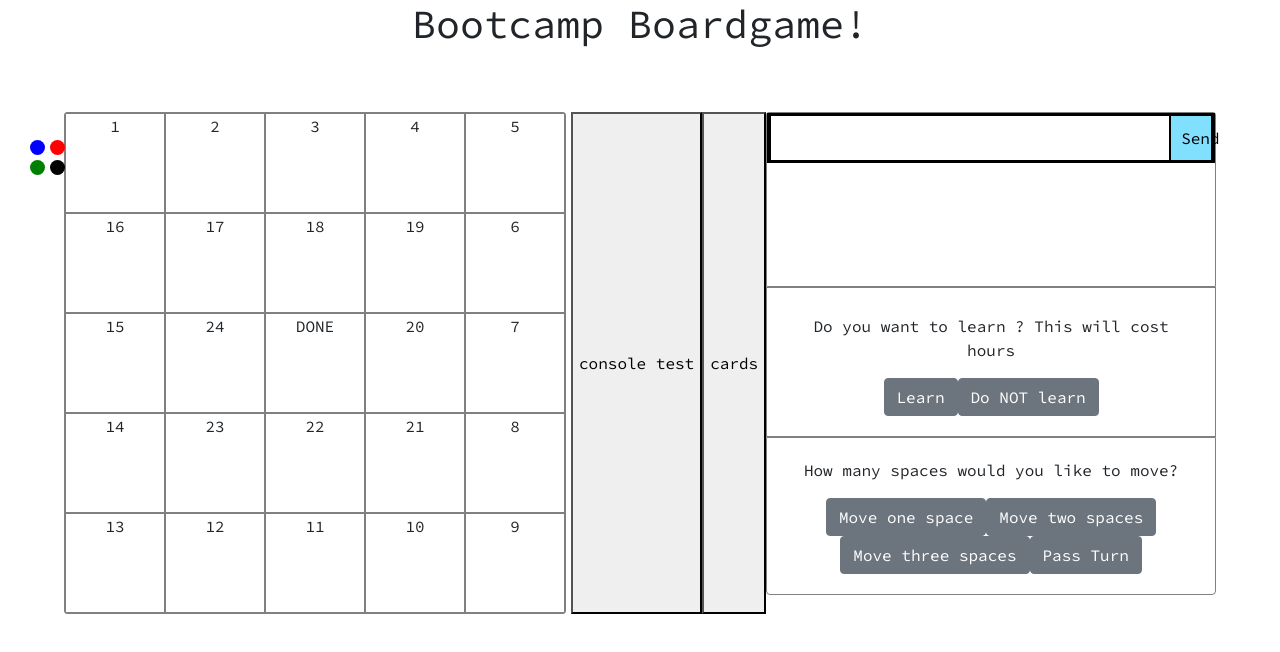
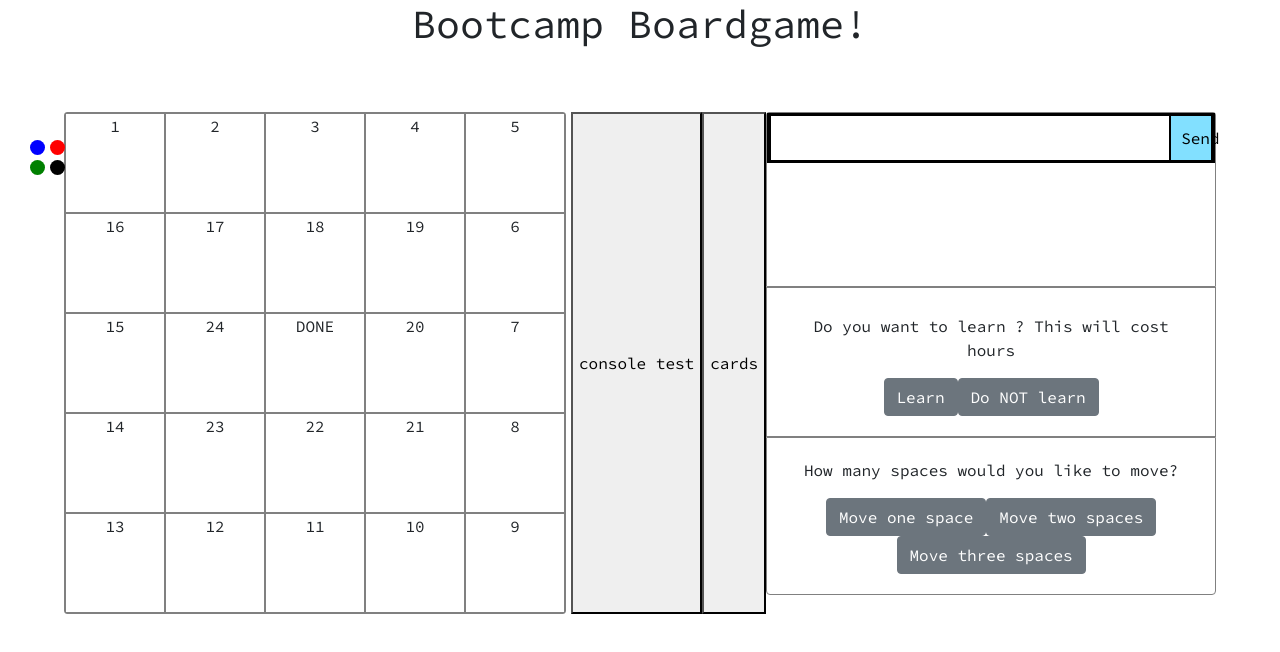
Before and after one commit to tzvik15/p3, a React (Create React App) app in the folder client/: page / in a window 1280 px wide. Shown: the top 652 px of the page. Built offline with nearby package versions, Linux system fonts and the light colour scheme; no server answers.

Commit message:
cosmetic, removed pass turn button as is now automated

```diff
--- a/client/src/App.js
+++ b/client/src/App.js
@@ -615,7 +615,6 @@ function App() {
                   ? p3m3
                   : p4m3
               }
-              // pass={pass}
             />
           </div>
         </CardContext.Provider>
--- a/client/src/components/Choice/Choice.js
+++ b/client/src/components/Choice/Choice.js
@@ -15,7 +15,6 @@ const Choice = (props) => {
             <Button className="moveBtn" onClick={props.moveOne}>Move one space</Button>
             <Button className="moveBtn" onClick={props.moveTwo}>Move two spaces</Button>
             <Button className="moveBtn" onClick={props.moveThree}>Move three spaces</Button>
-            <Button className="moveBtn" onClick={props.pass}>Pass Turn</Button>
          </CardBody>
          </Card>
       </div>
```
